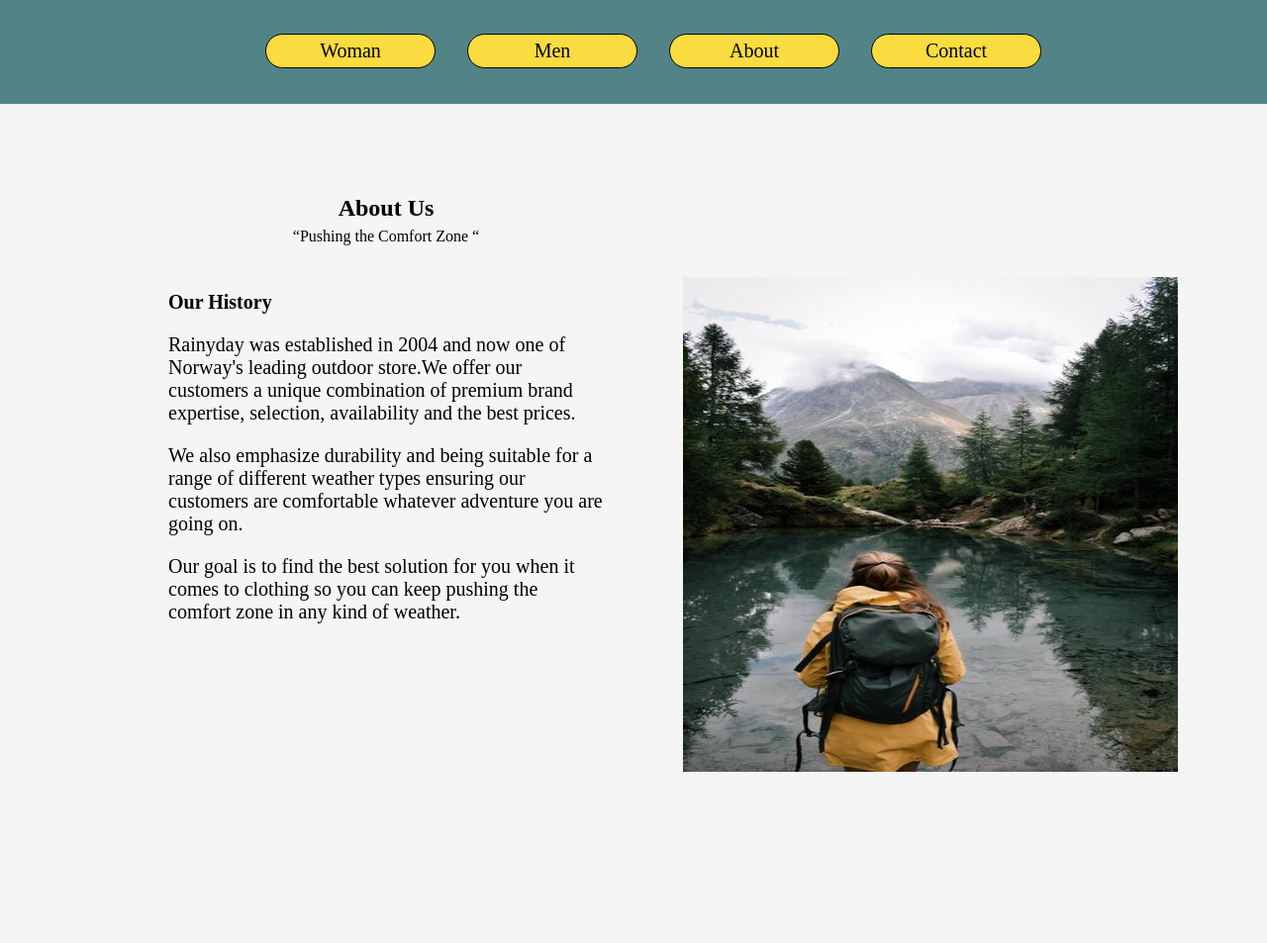
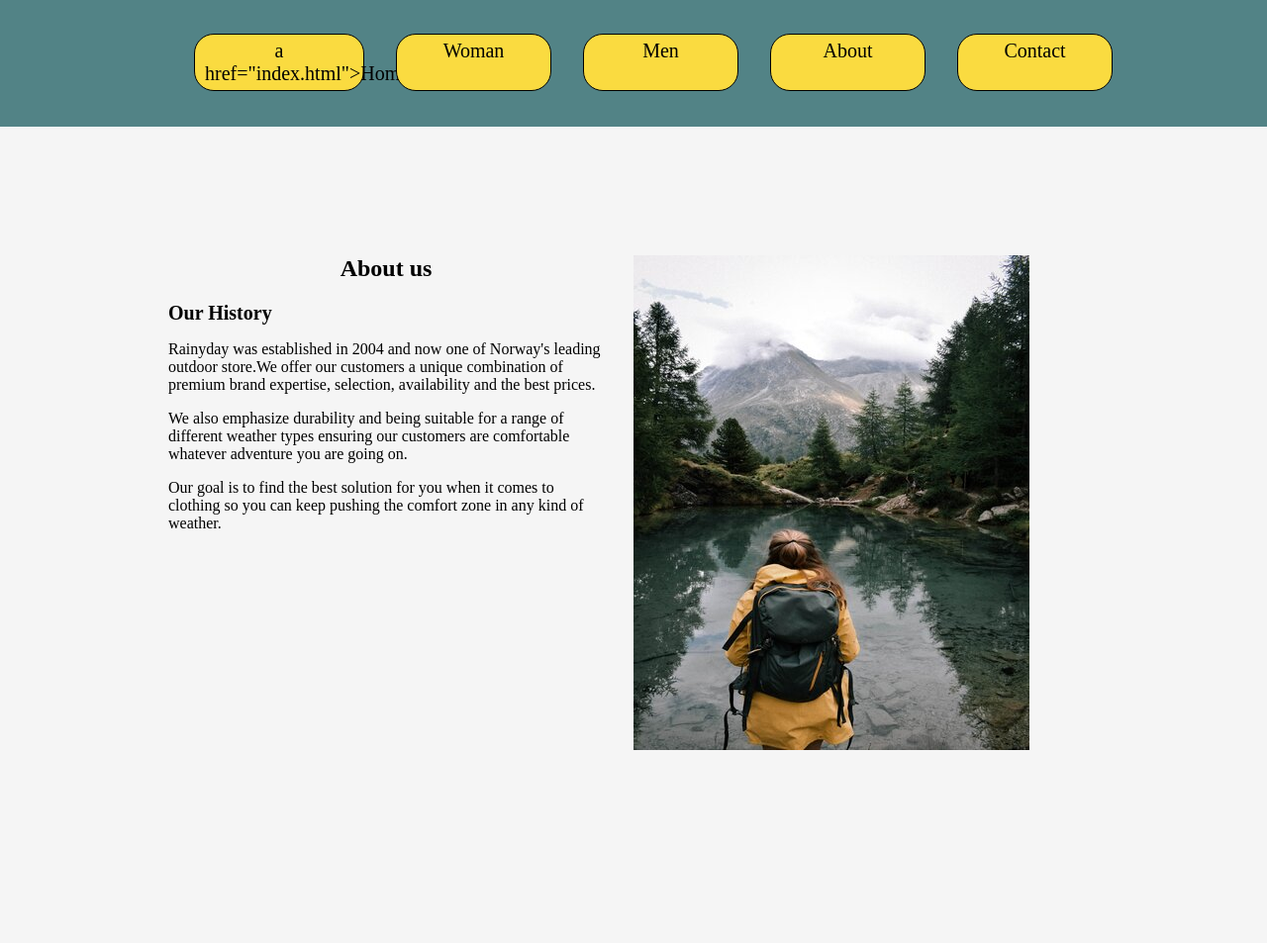
Before and after one commit to chalund/Rainydays-cross-course-project-, a plain HTML site: page about.html in a window 1280 px wide. Shown: the part 195-1148 px from the top of the page at 99% size. Drawn offline with Linux system fonts and the light colour scheme; a web font is replaced by a local one.

Commit message:
about site checked

```diff
--- a/about.html
+++ b/about.html
@@ -32,6 +32,7 @@
                 <input type="checkbox" id="hamburger-menu">
                     <nav>
                         <ul>
+                            <li>a href="index.html">Home</a></li>
                             <li><a href="women.html">Woman</a></li>
                             <li><a href="men.html">Men</a></li>
                             <li><a href="about.html">About</a></li>
@@ -43,12 +44,8 @@
      </header>
      <main class="about">
         <section>
-            <div class="about__text">
-                <div class="about__headline">
-                    <h1>About Us </h1>
-                    <p> “Pushing the Comfort Zone “</p>
-                </div>
-                <div class="about__content">
+            <div class="about__content">
+                    <h1>About us</h1>
                     <h2>Our History</h2>
                     <p> Rainyday  was established in 2004 and now one of Norway's leading outdoor store.We offer our customers a unique combination of  premium brand expertise, selection, availability and the best prices. </p>
                     <p> We also emphasize durability and being suitable for a range of different weather types ensuring our customers are comfortable whatever adventure you are going  on. </p>
@@ -58,7 +55,7 @@
         </section>
         <section>
             <div>
-                <img src="images/jisca-lucia-HVTVOWDKTCk-unsplash-min copy.jpg" alt="Girl with backpack looking into the river on the mountain" class="about__image" width="400" height="500">
+                <img src="images/jisca-lucia-HVTVOWDKTCk-unsplash-min copy.jpg" alt="Girl with backpack looking into the river on the mountain" class="about__image">
             </div>
         </section>
     </main>
--- a/css/style.css
+++ b/css/style.css
@@ -12,6 +12,7 @@
 .welcome-container {
     max-width: 1000px;
     text-align: center;
+    margin: 0 auto;
 }
 
 .shop {
@@ -173,39 +174,37 @@
 
 /* about page */
 .about {
-    max-width: 1000px;
     display: flex;
-    flex-direction: column-reverse;
+    flex-direction: column-reverse
 }
 
-.about__text {
-    padding: 0px 30px;
-}
-
-.about__headline {
+.about__content h1 {
     text-align: center;
-    line-height: 10px;
-    font-size: 16px;
 }
 
 .about__content {
     margin: 50px auto;
+    padding: 0px 30px;
 }
 
 .about__image {
     width: 100%;
-    height: 300px
+    margin: 0 auto;
+    max-height: 30vh;
 }
 
 .about h2 {
-    font-size: 1em;
+    font-size: 20px;
 }
 
 @media (min-width: 481px) {
 .about__image {
-    padding: 10%;
+    max-width: 400px;
+    max-height: 40vh;
+    padding: 10% 20% 0%
 }
 }
+
 
 @media (min-width: 769px) {
     .about {
@@ -213,25 +212,21 @@
         flex-direction: row;
         margin: 50px auto 150px;
         padding: 30px;
-    }
-
-    .about__image {
-        margin: 45px auto;
-        height: 500px;
-    }
-
-    .about__headline p {
-        font-size: 1em;
+        max-width: 1000px;
+        font-size: 16px;
     }
 
     .about > * {
         flex: 1;
-        display: flex;
-        flex-direction: column;
     }
 
+    .about__image {
+        padding: 10% 0%;
+        max-height: 100%;
+    }
+}
 
-}
+
 
 
 
```
Also changed, not shown: css/styleOverall.css (+37 -0 lines), index.html (+2 -1 lines).
